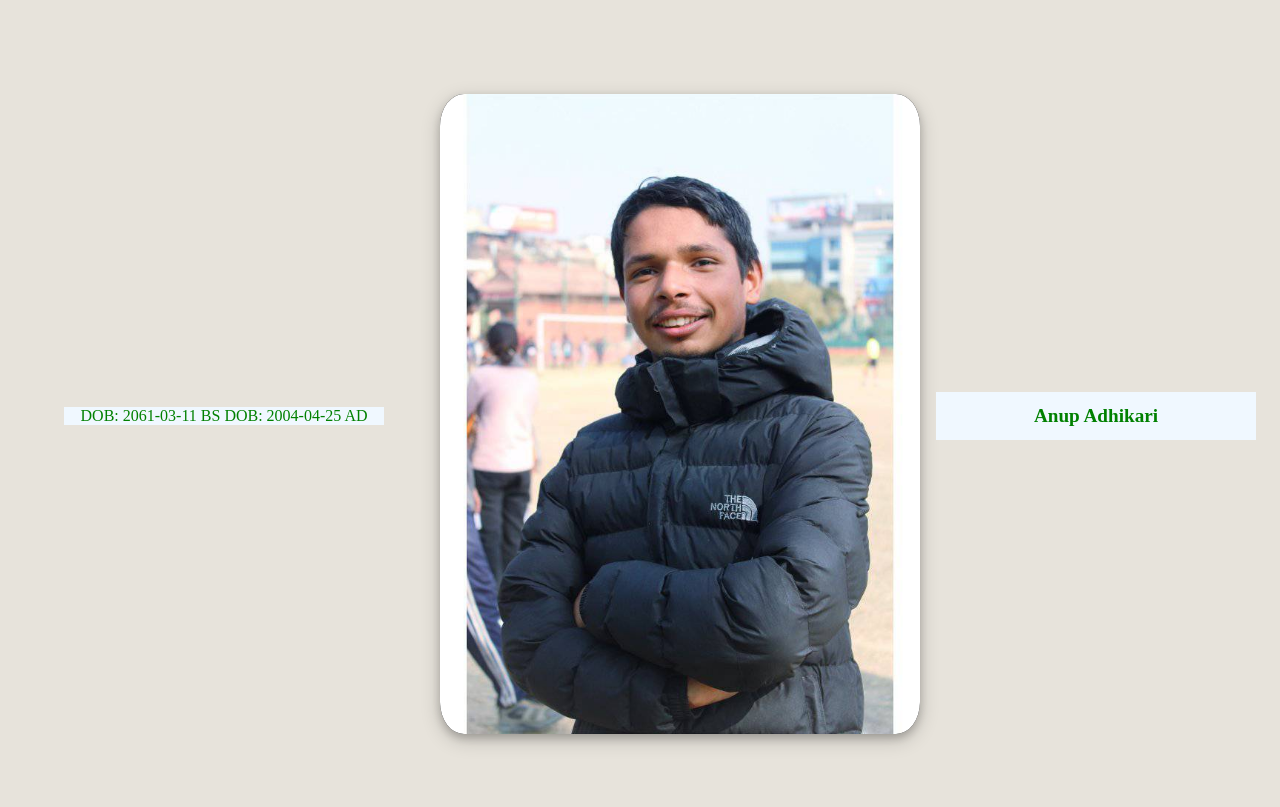
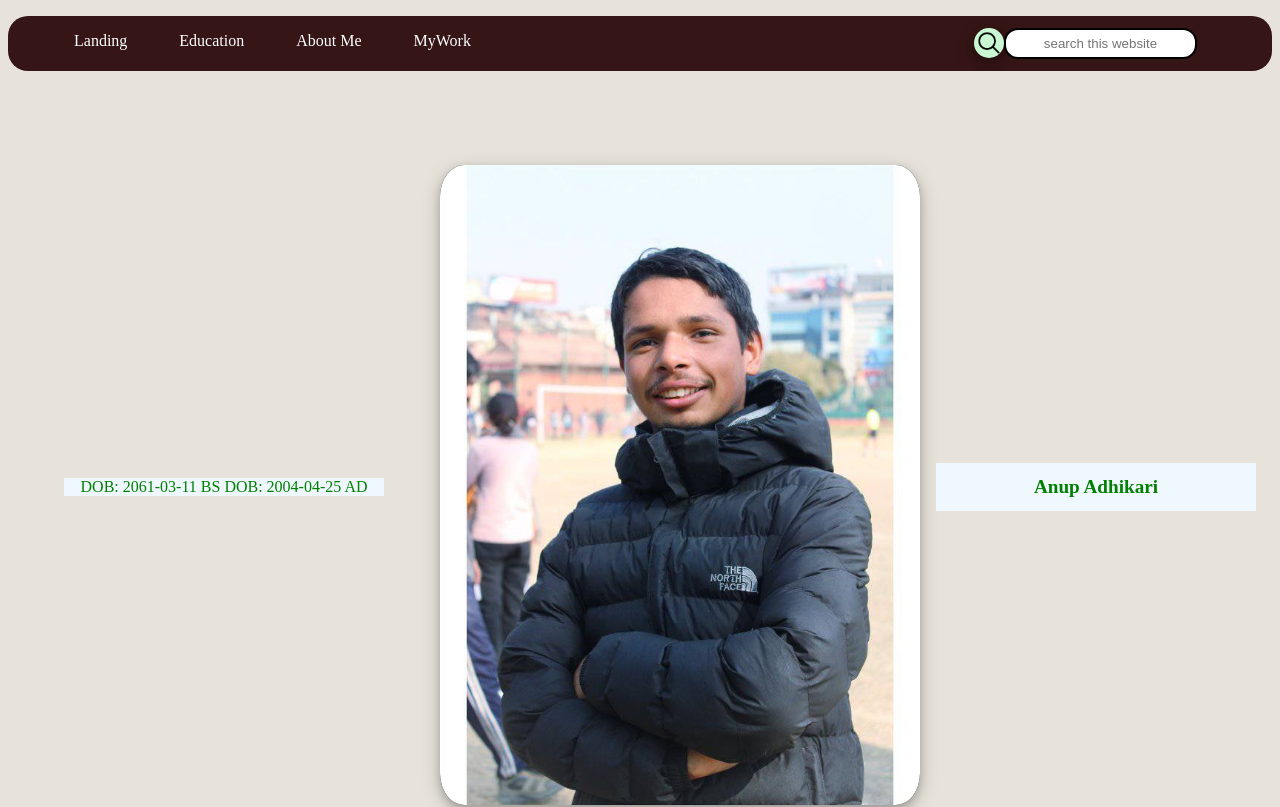
Before and after one commit to mrparayan/anuppublic, a plain HTML site: page index.html in a window 1280 px wide. Shown: the top 807 px of the page. Drawn offline with Linux system fonts and the light colour scheme.

Commit message:
change in navigation bar

```diff
--- a/index.html
+++ b/index.html
@@ -7,7 +7,21 @@
   <link rel="stylesheet" href="style.css">
 </head>
 <body>
-  <head>
+  <header>
+    <nav class="navbar">
+      <ul>
+        <li><a href="">Landing</a></li>
+        <li><a href="">Education</a></li>
+        <li><a href="">About Me</a></li>
+        <li><a href="">MyWork</a></li>
+        <div class="search">
+            <img src="image/Elements/search.png" style="background-color: rgb(201, 248, 210); width: auto; height: 30px; border-radius: 50%;" alt="searchbox">
+            <input type="text" name="search" id="search" placeholder="search this website">
+
+       </div>
+      </ul>
+    </nav>
+  </header>
     <dir class= "mainprofile">
       <dir class="dob">
         DOB: 2061-03-11 BS
@@ -42,7 +56,5 @@
   © copyright 2024
   <br>
   <br>
-
-  </head>
 </body>
 </html>
--- a/style.css
+++ b/style.css
@@ -50,3 +50,56 @@ body{
 
 
 }
+.navbar {
+    background-color: rgb(53, 21, 21);
+    border-radius: 20px;
+}
+.navbar ul {
+    overflow: auto;
+}
+.navbar li {
+    float: left;
+    list-style: none;
+    padding: 3px 3px;
+    margin: 13px 20px;
+}
+.navbar li a {
+    padding: 3px 3px;
+    text-decoration: none;
+    color: white;
+
+}
+.navbar li:hover {
+    padding: 3px 3px;
+    text-decoration: none;
+    background-color: white;
+    border-radius: 30px;
+}
+.navbar li a:hover {
+    padding: 3px 3px;
+    text-decoration: none;
+    color: rgb(53, 21, 21);
+}
+.search {
+    float: right;
+    color: white;
+    padding: 12px 75px;
+    display: flex;
+    margin-left: 30px;
+}
+.navbar input:hover{
+    border-radius: 14px;
+    text-align: center;
+    padding: 6px;
+    border: 2px solid black;
+    display: flex;
+    background-color: rgb(201, 248, 210);
+    color: rgb(53, 21, 21);
+}
+.navbar input {
+    border-radius: 14px;
+    text-align: center;
+    padding: 6px;
+    border: 2px solid black;
+    display: flex;
+}
```
Also changed, not shown: image/Elements/search.jpg (added), image/Elements/search.png (added).
